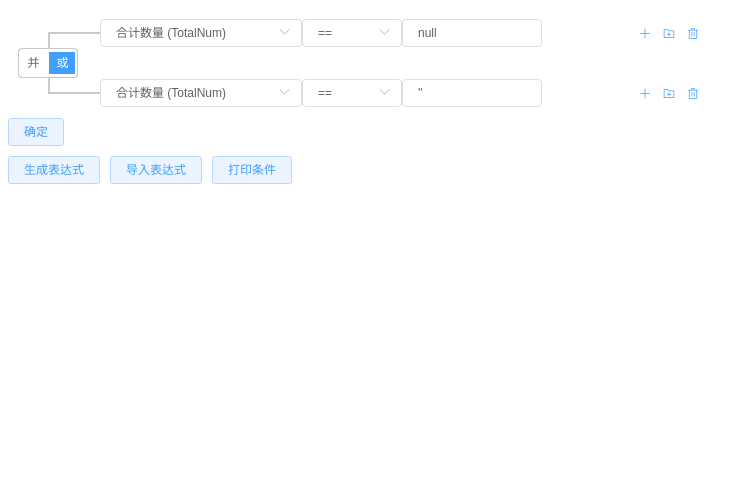
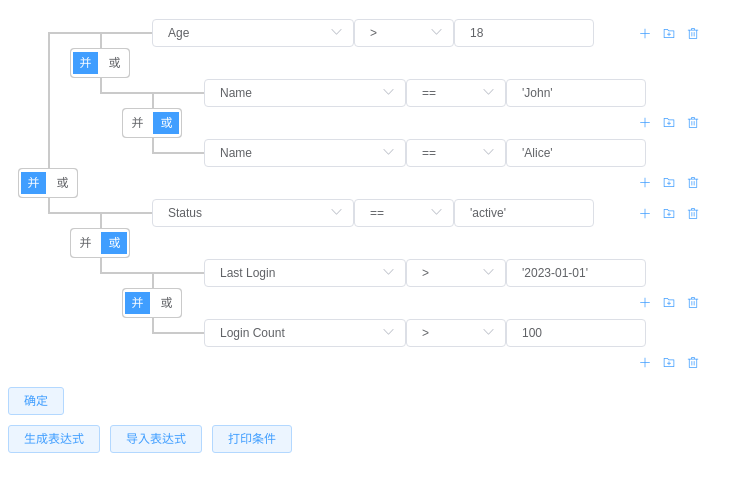
Before and after one commit to tudan110/vue2-juel, a Vue app: page / in a window 1280 px wide. Shown: the top 492 px of the page, without its empty margins (0-754 px from the left). Built offline with nearby package versions, Linux system fonts and the light colour scheme.

Commit message:
feat: update demo

```diff
--- a/src/App.vue
+++ b/src/App.vue
@@ -24,7 +24,7 @@ export default {
       // expression: '${ (age > 18 && (name == "John" || name == "Alice")) && (status == "active" || (lastLogin > "2023-01-01" && loginCount > 100)) }',
       // expression: '${ (status == "active" && (age >= 18 && (score > 60 || grade == "A"))) || (status == "inactive" && (lastLogin > "2023-01-01" || loginCount > 100)) && department in ["IT", "HR"] }',
       // expression: "${ (age > 18 && (name == 'John' || name == 'Alice')) && (status == 'active' || (lastLogin > '2023-01-01' && loginCount > 100)) }",
-      expression: "${ serviceTask_ae421a8c05224273a51454d7ddcb121e_abilityId_8cc652606dd44143b3d35808df7f3bc6.resultData.TotalNum == null || serviceTask_ae421a8c05224273a51454d7ddcb121e_abilityId_8cc652606dd44143b3d35808df7f3bc6.resultData.TotalNum == '' }",
+      /*expression: "${ serviceTask_ae421a8c05224273a51454d7ddcb121e_abilityId_8cc652606dd44143b3d35808df7f3bc6.resultData.TotalNum == null || serviceTask_ae421a8c05224273a51454d7ddcb121e_abilityId_8cc652606dd44143b3d35808df7f3bc6.resultData.TotalNum == '' }",
       treeOptions: [
         {
           "id": "bodyIn",
@@ -89,6 +89,25 @@ export default {
               }
             ]
         }
+      ]*/
+      expression: "${ (age > 18 && (name == 'John' || name == 'Alice')) && (status == 'active' || (lastLogin > '2023-01-01' && loginCount > 100)) }",
+      treeOptions: [
+        {
+          id: 'name',
+          label: 'Name',
+          children: [
+            {id: 'age', label: 'Age'},
+            {id: 'status', label: 'Status'},
+          ],
+        },
+        {
+          id: 'login',
+          label: 'Login',
+          children: [
+            {id: 'lastLogin', label: 'Last Login'},
+            {id: 'loginCount', label: 'Login Count'},
+          ],
+        },
       ]
     }
   },
```
Also changed, not shown: README.assets/image-20250115153818158.png.
